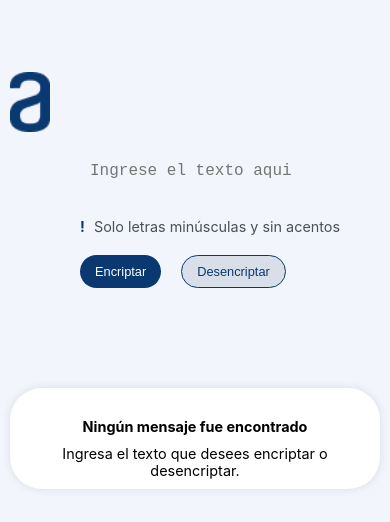
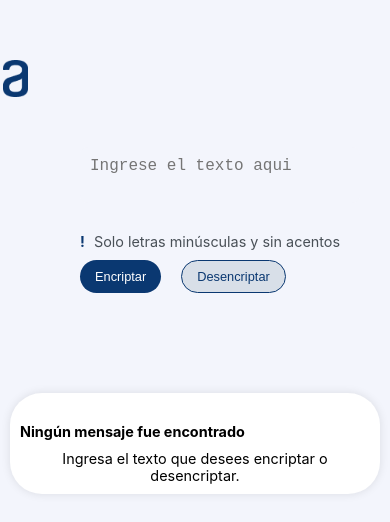
Before and after one commit to Nacho230/Desafio-encriptador_alura, a plain HTML site: page index.html in a window 390 px wide. Shown: the part 142-664 px from the top of the page. Drawn offline with Linux system fonts and the light colour scheme.

Commit message:
Algunos cambios referidos al diseño responsive, 95% terminado

```diff
--- a/assets/style.css
+++ b/assets/style.css
@@ -113,10 +113,8 @@ button {
 }
 
 #contenido_boton_copiar{ /* Este boton se crea desde Javascript */
-    position: absolute;
-    bottom: 10px;
-    left: 50%;
-    transform: translateX(-50%);
+    margin-top: auto;
+    align-self: center;
     background-color: white;
     border: none;
     color: var(--secondary-color);
@@ -125,10 +123,8 @@ button {
     text-decoration: none;
     display: inline-block;
     font-size: 16px;
-    margin: 4px 2px;
     cursor: pointer;
     border: 1px solid var(--secondary-color);
-
 }
 
 #contenido_boton_copiar:hover{
@@ -148,14 +144,16 @@ button {
     position: relative;
     display: flex;
     flex-direction: column;
-    align-items: center;
-    justify-content: center;
+    align-items: flex-start;
+    justify-content: flex-start;
     background-color: white;
     width: 30%;
-    padding: 0 20px;
+    padding: 20px;
     border-radius: 32px;
     box-shadow: 0 0 10px rgba(0, 0, 0, 0.1);
     margin-top: 80px;
+    overflow-y: auto;
+    max-height: 400px;
 }
 
 .contenido_resultado_imagen {
@@ -179,9 +177,13 @@ button {
 #texto_encriptado_resultado{ /*Parrafo creado desde javascript. Aquí se muestra el resultado*/
 
     text-align: left;
-    margin: 20px;
+    margin: 0;
     font-size: 18px;
     line-height: 1.5;
+    width: 100%;
+    word-wrap: break-word;
+    overflow-wrap: break-word;
+    word-break: break-all;
 
 }
 
@@ -204,12 +206,24 @@ button {
     .contenido_resultado {
         width: 100%;
     }
+
+    .logo_imagen{
+        width: 30px;
+        top: 5px;
+        left: 5px;
+    }
+    .contenido_botones{
+        margin-top: 10px;
+    }
+
+
 }
 
 @media (max-width: 768px) {
     .input_mensaje {
         font-size: 1.2rem;
         padding: 15px;
+        margin-bottom: 20px;
     }
 
     button {
@@ -222,12 +236,15 @@ button {
     }
 
     .logo_imagen{
-        width: 40px;
-        top: 10px;
-        left: 10px;
+        width: 30px;
+        top: 5px;
+        left: 5px;
     }
     .contenedor_contenido, .contenido_resultado{
         margin-top: 60px;
+    }
+    .contenido_botones{
+        margin-top: 10px;
     }
 }
 
@@ -242,6 +259,7 @@ button {
     .input_mensaje {
         font-size: 1rem;
         padding: 10px;
+        margin-bottom: 20px;
     }
 
     button {
@@ -256,4 +274,10 @@ button {
     .contenido_resultado_alerta, .contenido_resultado_alerta2 {
         font-size: 0.9rem;
     }
+
+    .logo_imagen{
+        width: 25px;
+        top: 3px;
+        left: 3px;
+    }
 }
```
